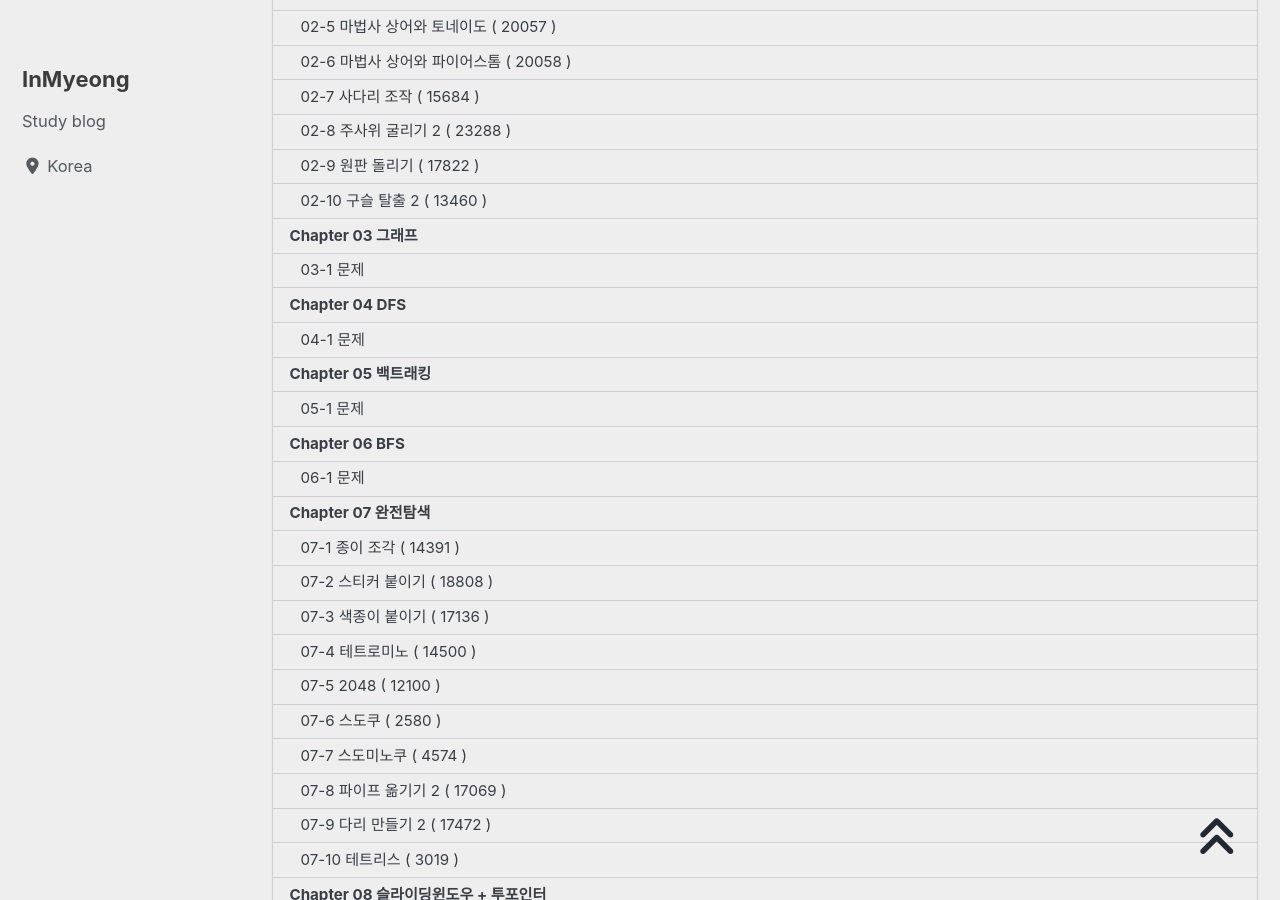
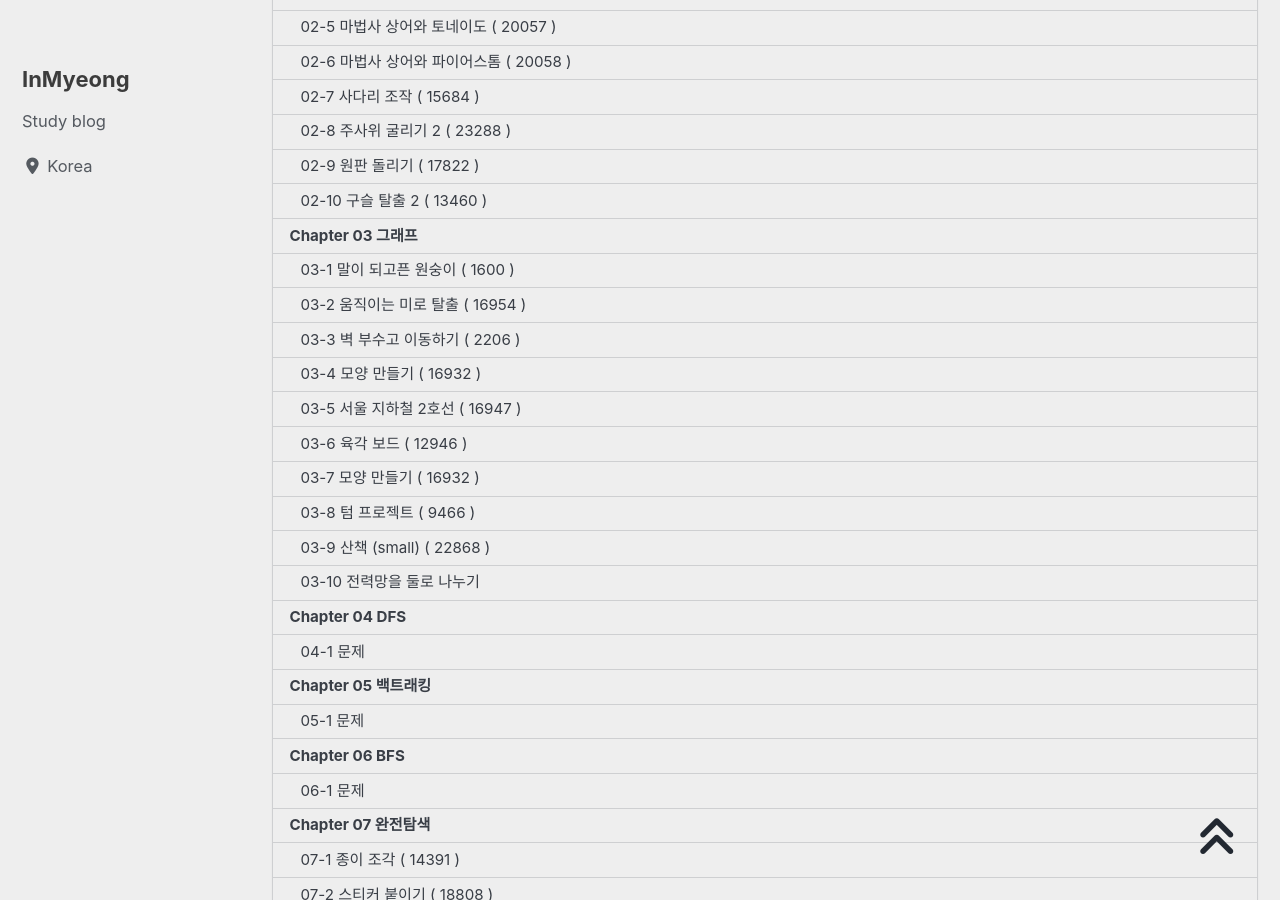
Before and after one commit to devMyeong/devMyeong.github.io, a Jekyll site: the page built from _posts/codingTest/2023-04-30-나만의문제집.md, in a window 1280 px wide and 900 px high, scrolled down 849 px. Built offline with Jekyll 4.4.1, drawn with Linux system fonts in a browser that asks for light colours; cached includes are drawn as plain includes; nearby versions of some CDN libraries; some web fonts are replaced; comment, search, counter and statistics services are not loaded; some of the changed text lies outside the part shown.

Commit message:
Docs : 나만의 문제지에 그래프 문제 추가

````diff
--- a/_posts/codingTest/2023-04-30-나만의문제집.md
+++ b/_posts/codingTest/2023-04-30-나만의문제집.md
@@ -291,10 +291,65 @@ int main()
 
 ## Chapter 03 그래프
 
-### 03-1 문제
+### 03-1 말이 되고픈 원숭이 ( 1600 )
 - 설명
 
 ```cpp
+```
+
+### 03-2 움직이는 미로 탈출 ( 16954 )
+- 설명
+
+```cpp
+```
+
+### 03-3 벽 부수고 이동하기 ( 2206 )
+- 설명
+
+```cpp
+```
+
+### 03-4 모양 만들기 ( 16932 )
+- 설명
+
+```cpp
+```
+
+### 03-5 서울 지하철 2호선 ( 16947 )
+- 설명
+
+```cpp
+```
+
+### 03-6 육각 보드 ( 12946 )
+- 설명
+
+```cpp
+```
+
+### 03-7 모양 만들기 ( 16932 )
+- 설명
+
+```cpp
+```
+
+### 03-8 텀 프로젝트 ( 9466 )
+- 설명
+
+```cpp
+```
+
+### 03-9 산책 (small) ( 22868 )
+- 설명
+
+```cpp
+```
+
+### 03-10 전력망을 둘로 나누기
+- 설명
+
+```cpp
+// https://school.programmers.co.kr/learn/courses/30/lessons/86971?language=cpp
 ```
 
 <br>
````
